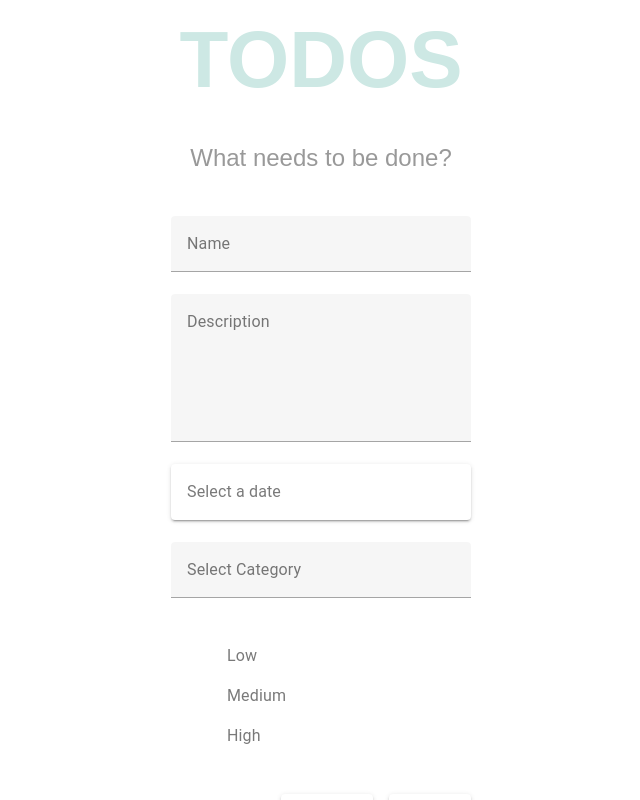
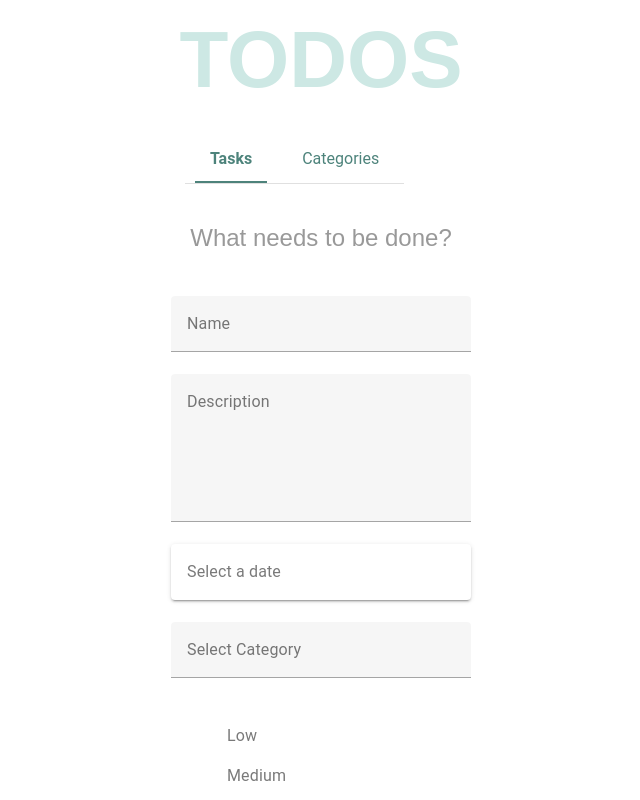
Before and after one commit to marinelakal/To-do-App, a Vue app: page /tasks in a window 1280 px wide. Shown: the top 800 px of the page, without its empty margins (319-959 px from the left). Built offline with nearby package versions, Linux system fonts and the light colour scheme.

Commit message:
Seperate .vues files into folders, added navigation bar using routing

```diff
--- a/package.json
+++ b/package.json
@@ -10,6 +10,7 @@
   "dependencies": {
     "core-js": "^3.6.5",
     "vue": "^3.0.0",
+    "vue-router": "^4.4.0",
     "vuetify": "^3.6.13"
   },
   "devDependencies": {
--- a/src/App.vue
+++ b/src/App.vue
@@ -1,16 +1,23 @@
 <template>
   <h1 class="title">TODOS</h1>
-  <the-task-form></the-task-form>
-  <the-task-table></the-task-table>
+  <tabs-item></tabs-item>
+  <!--<the-task-form></the-task-form>-->
+  <!--<the-task-table></the-task-table>-->
+  <main>
+    <router-view></router-view>
+  </main>
 </template>
 
+
 <script>
-    import TheTaskForm from './components/TheTaskForm.vue';
-    import TheTaskTable from './components/TheTaskTable.vue';
+    import TabsItem from './components/TabsItem.vue'
+    //import TheTaskForm from './components/Tasks/TheTaskForm.vue';
+    //import TheTaskTable from './components/Tasks/TheTaskTable.vue';
     export default {
         components: {
-            TheTaskForm,
-            TheTaskTable
+            TabsItem,
+            //TheTaskForm,
+            //TheTaskTable
         }
     }
 </script>
--- /dev/null
+++ b/src/components/Categories/TheCategory.vue
@@ -0,0 +1,5 @@
+<template>
+    <section>
+        <h1>Categories page in process...</h1>
+    </section>
+</template>
--- /dev/null
+++ b/src/components/TabsItem.vue
@@ -0,0 +1,82 @@
+<template>
+    <v-container>
+        <v-row justify="center">
+            <v-col cols="12" sm="8" md="6">
+                <v-tabs
+                bg-color="transparent"
+                color="basil"
+                grow
+                >
+
+                <ul class="nav-tabs">
+                    <li class="nav-tab">
+                        <router-link to="/tasks">Tasks</router-link>
+                    </li>
+                    <li class="nav-tab">
+                        <router-link to="/categories">Categories</router-link>
+                    </li>
+                </ul>
+
+
+                </v-tabs>
+
+
+            </v-col>
+        </v-row>
+
+
+
+    </v-container>
+</template>
+
+
+
+<style>
+/* Helper classes */
+
+.text-basil {
+  color: #4d837b !important;
+}
+
+.v-tabs {
+  margin-left: 150px;
+  display: flex;
+  justify-content: center;
+}
+
+a {
+text-decoration: none;}
+
+.nav-tabs {
+  display: flex;
+  justify-content: center;
+  align-items: center;
+  list-style: none;
+  padding: 0;
+  margin: 0;
+  border-bottom: 1px solid #e0e0e0; /* Optional: to mimic the tab border */
+
+}
+
+/* Individual tab items */
+.nav-tab {
+  margin: 0 10px;
+}
+
+/* Link styling to make it look like a tab */
+.nav-tab a {
+  color: #4d837b; /* Basil color */
+  text-decoration: none;
+  display: block;
+  padding: 10px 15px;
+  border-bottom: 2px solid transparent;
+  transition: border-bottom-color 0.3s;
+}
+
+.nav-tab a.router-link-exact-active {
+  border-bottom-color: #4d837b; /* Basil color */
+  font-weight: bold;
+}
+
+
+</style>
--- a/src/components/TheTaskForm.vue
+++ b/src/components/Tasks/TheTaskForm.vue
@@ -68,6 +68,5 @@
   .button-container {
     display: flex;
     justify-content: flex-end;
-
   }
 </style>
--- a/src/components/TheTaskTable.vue
+++ b/src/components/Tasks/TheTaskTable.vue
@@ -1,4 +1,5 @@
 <template>
+  <the-task-form></the-task-form>
     <div class="table-container">
     <v-card
       title="Tasks"
@@ -25,7 +26,9 @@
 
 
   <script>
+    import TheTaskForm from './TheTaskForm.vue'
     export default {
+    components: { TheTaskForm },
       data () {
         return {
           search: '',
--- a/src/main.js
+++ b/src/main.js
@@ -1,6 +1,24 @@
 import { createApp } from 'vue';
 
 import { VDateInput } from 'vuetify/labs/VDateInput'
+
+import { createRouter, createWebHistory } from 'vue-router';
+
+import TheTaskTable from './components/Tasks/TheTaskTable.vue' ;
+
+import TheCategory from './components/Categories/TheCategory.vue' ;
+
+
+import App from './App.vue'
+
+const router = createRouter ({
+  history: createWebHistory (),
+  routes: [
+    { path: '/tasks', component: TheTaskTable },
+    { path: '/categories', component: TheCategory }
+  ]
+});
+
 
 
 // Vuetify
@@ -18,6 +36,7 @@ const vuetify = createVuetify({
   })
 
 
-import App from './App.vue'
 
-createApp(App).use(vuetify).mount('#app');
+
+
+createApp(App).use(router).use(vuetify).mount('#app');
```
Also changed, not shown: 1 other file (tests, documents, lock files or other folders).
